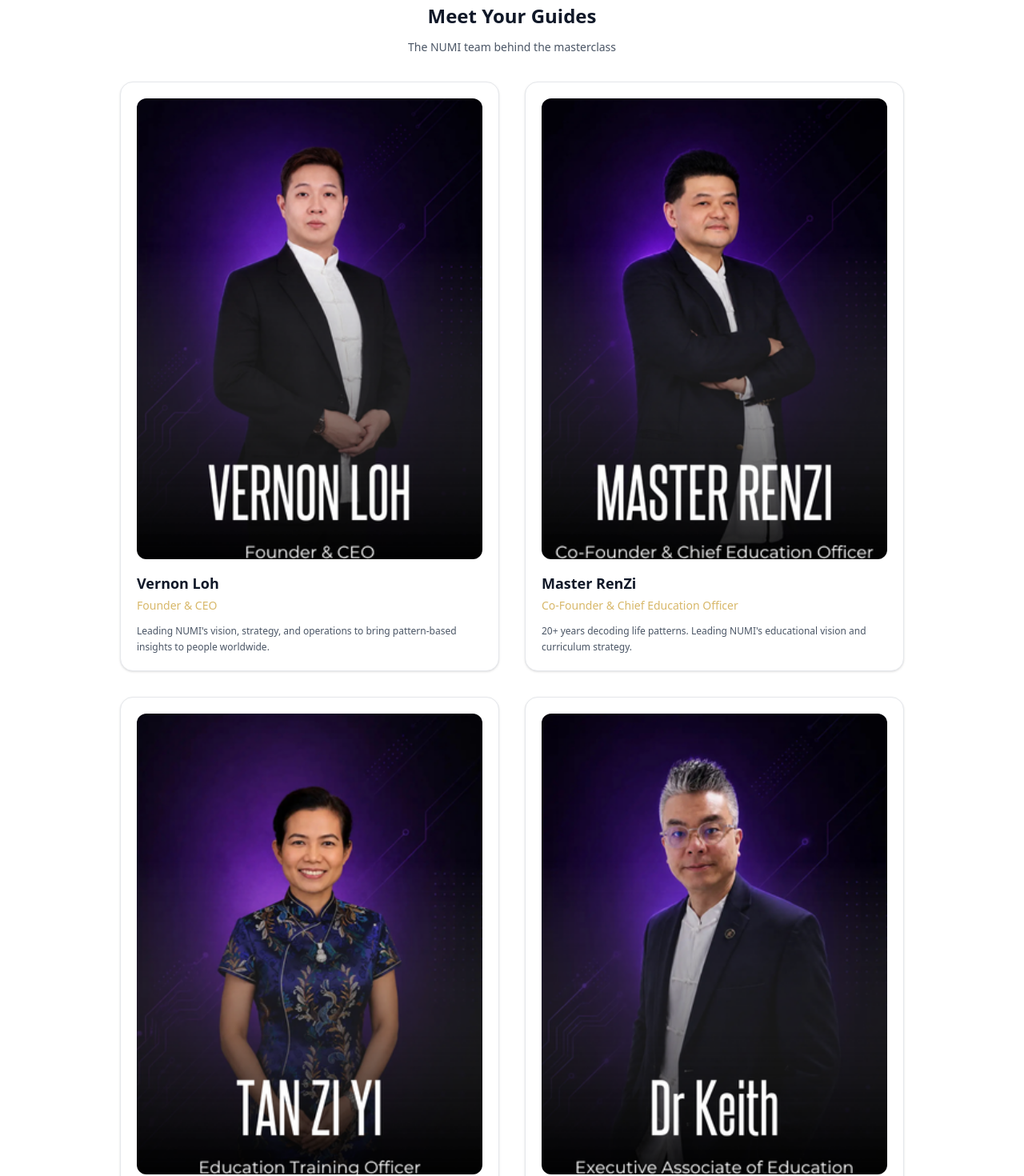
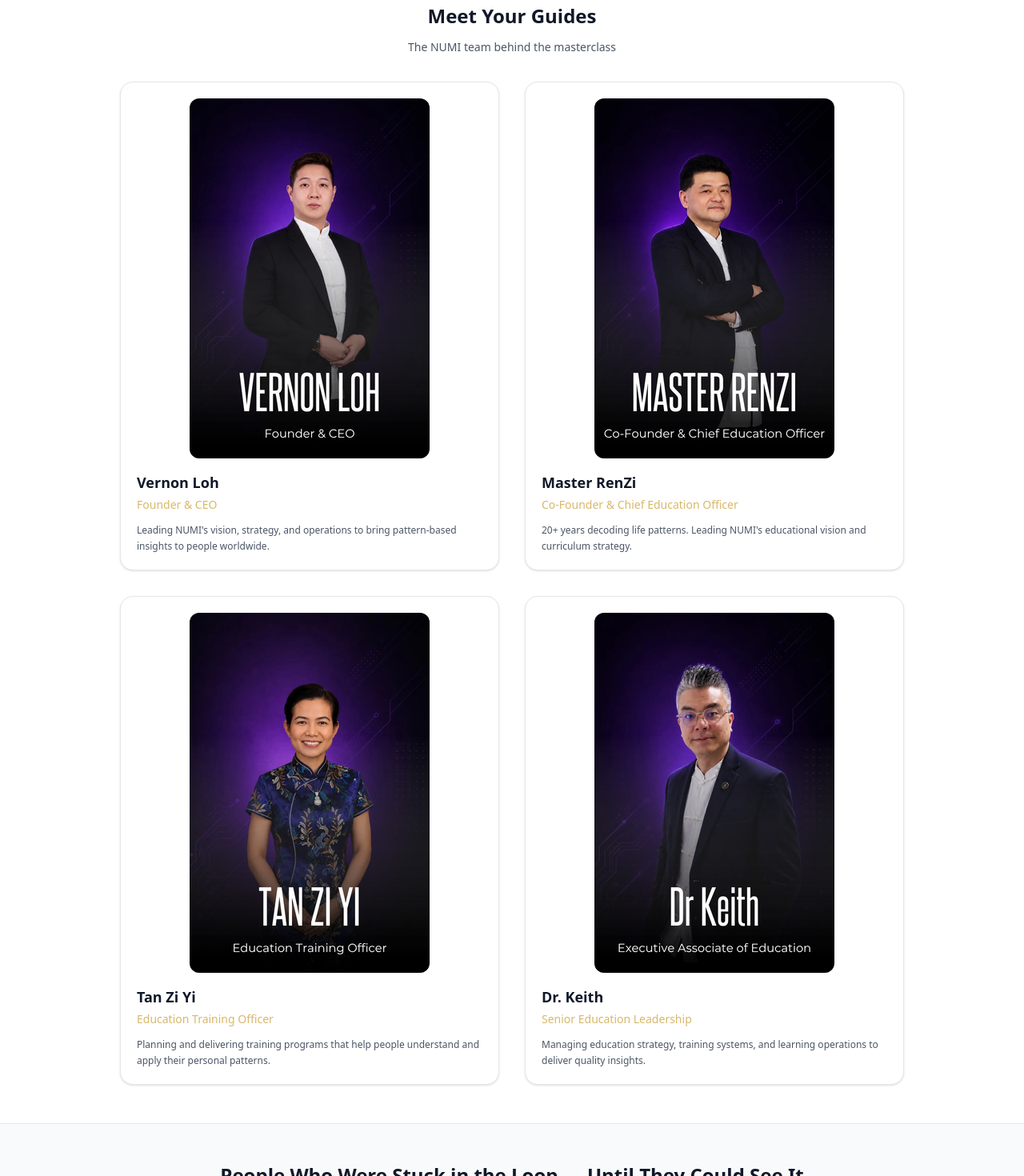
Before and after one commit to jasonsoh91-hub/numi, a Next.js app: page /preview-event-v4 in a window 1280 px wide. Shown: the part 2940-4410 px from the top of the page at 80% size. Built offline with nearby package versions, Linux system fonts and the light colour scheme.

Commit message:
feat: set speaker photos to 300x450px size

```diff
--- a/src/app/preview-event-v4/page.tsx
+++ b/src/app/preview-event-v4/page.tsx
@@ -543,7 +543,7 @@ export default function PreviewEventV4Page() {
               transition={{ duration: 0.4 }}
             >
               <div className="rounded-2xl border border-gray-200 bg-white p-5 shadow-sm">
-                <div className="mb-4 aspect-[3/4] overflow-hidden rounded-xl bg-gray-100">
+                <div className="mb-4 mx-auto h-[450px] w-[300px] overflow-hidden rounded-xl bg-gray-100">
                   <img
                     src="/speaker-vernon.png"
                     alt="Vernon Loh"
@@ -571,7 +571,7 @@ export default function PreviewEventV4Page() {
               transition={{ duration: 0.4, delay: 0.05 }}
             >
               <div className="rounded-2xl border border-gray-200 bg-white p-5 shadow-sm">
-                <div className="mb-4 aspect-[3/4] overflow-hidden rounded-xl bg-gray-100">
+                <div className="mb-4 mx-auto h-[450px] w-[300px] overflow-hidden rounded-xl bg-gray-100">
                   <img
                     src="/speaker-renzi.png"
                     alt="Master RenZi"
@@ -599,7 +599,7 @@ export default function PreviewEventV4Page() {
               transition={{ duration: 0.4, delay: 0.1 }}
             >
               <div className="rounded-2xl border border-gray-200 bg-white p-5 shadow-sm">
-                <div className="mb-4 aspect-[3/4] overflow-hidden rounded-xl bg-gray-100">
+                <div className="mb-4 mx-auto h-[450px] w-[300px] overflow-hidden rounded-xl bg-gray-100">
                   <img
                     src="/speaker-ziyi.png"
                     alt="Tan Zi Yi"
@@ -627,7 +627,7 @@ export default function PreviewEventV4Page() {
               transition={{ duration: 0.4, delay: 0.15 }}
             >
               <div className="rounded-2xl border border-gray-200 bg-white p-5 shadow-sm">
-                <div className="mb-4 aspect-[3/4] overflow-hidden rounded-xl bg-gray-100">
+                <div className="mb-4 mx-auto h-[450px] w-[300px] overflow-hidden rounded-xl bg-gray-100">
                   <img
                     src="/speaker-keith.png"
                     alt="Dr. Keith"
```
